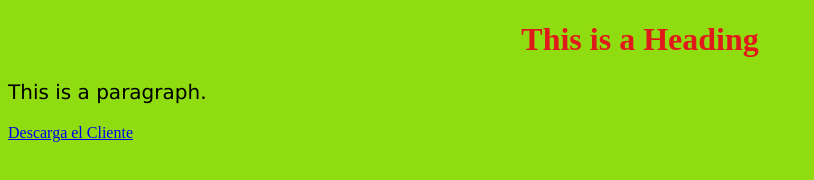
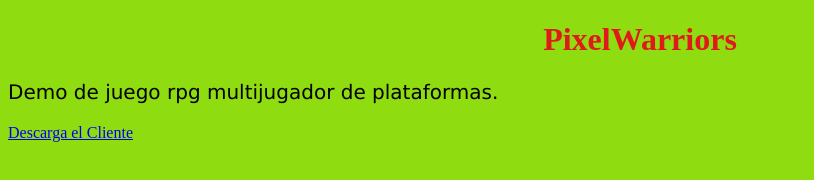
Before and after one commit to brecabre/pixelwarriors, a plain HTML site: page index.html in a window 1280 px wide. Shown: the whole page, without its empty margins (0-814 px from the left). Drawn offline with Linux system fonts and the light colour scheme.

Commit message:
Update index.html

```diff
--- a/index.html
+++ b/index.html
@@ -6,8 +6,8 @@
 </head>
 <body>
 
-<h1>This is a Heading</h1>
-<p>This is a paragraph.</p>
+<h1>PixelWarriors</h1>
+<p>Demo de juego rpg multijugador de plataformas.</p>
 <a href="https://drive.google.com/drive/folders/1dm-I7gIaqmUEBHIJiEPrr41g_LtE9krB">Descarga el Cliente</a>
 </body>
 </html>
```
